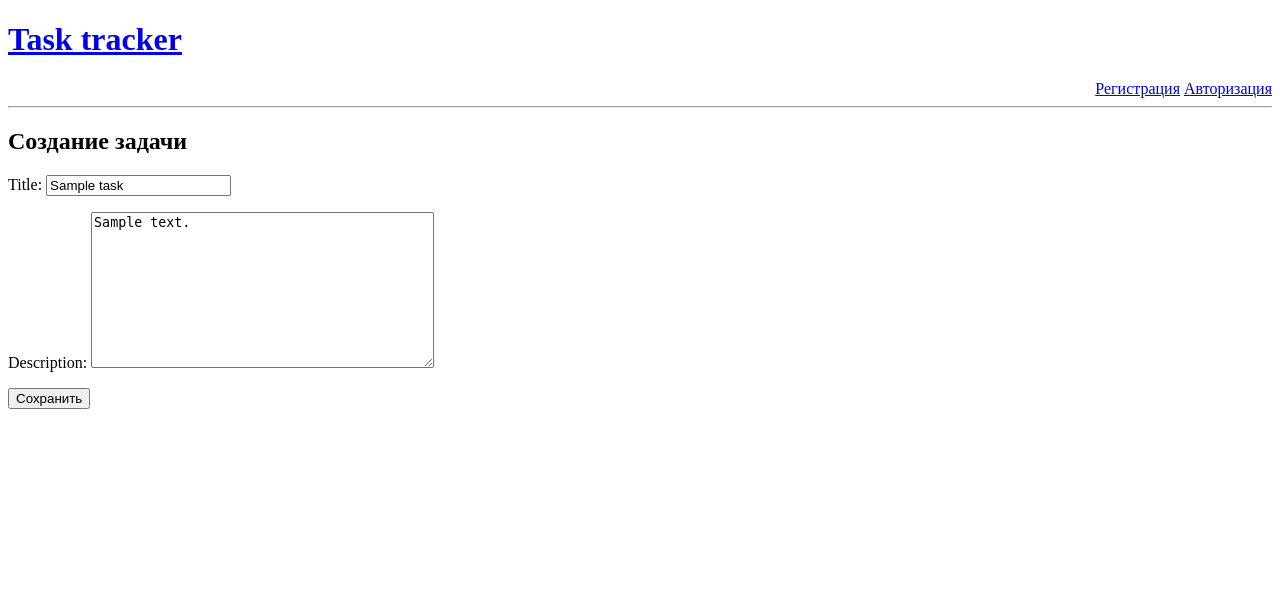
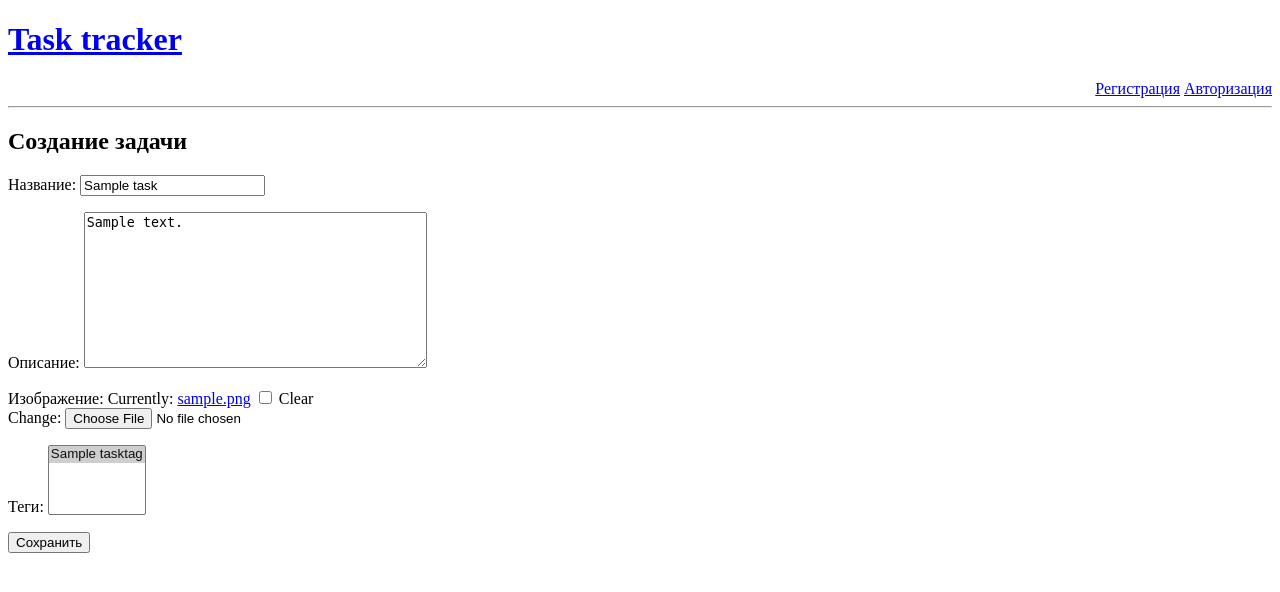
Before and after one commit to khisazaliya/Calendar, a Django app: page /tasks/1 in a window 1280 px wide. Shown: the top 592 px of the page. Run offline with Django 4.2, Linux system fonts and the light colour scheme; tables that the repository leaves empty hold one stand-in row (values such as "Sample post").

Commit message:
Add tags form

```diff
--- a/tracker/urls.py
+++ b/tracker/urls.py
@@ -13,10 +13,15 @@ Including another URLconf
     1. Import the include() function: from django.urls import include, path
     2. Add a URL to urlpatterns:  path('blog/', include('blog.urls'))
 """
+from django.conf import settings
 from django.contrib import admin
+from django.conf.urls.static import static
 from django.urls import path, include
 
 urlpatterns = [
     path("", include("web.urls")),
     path("admin/", admin.site.urls),
 ]
+
+if settings.DEBUG:
+    urlpatterns += static(settings.MEDIA_URL, document_root=settings.MEDIA_ROOT)
--- a/web/forms.py
+++ b/web/forms.py
@@ -1,7 +1,7 @@
 from django import forms
 from django.contrib.auth import get_user_model
 
-from web.models import Task
+from web.models import Task, TaskTag
 
 User = get_user_model()
 
@@ -27,9 +27,21 @@ class AuthForm(forms.Form):
 
 class TaskForm(forms.ModelForm):
 
-    def save(self, commit=True):
+    def save(self, commit = True):
         self.instance.user = self.initial['user']
         return super().save(commit)
+
     class Meta:
         model = Task
-        fields = ('title', 'description')
+        fields = ('title', 'description', "image", "tags")
+
+
+class TaskTagForm(forms.ModelForm):
+
+    def save(self, commit = True):
+        self.instance.user = self.initial['user']
+        return super().save(commit)
+
+    class Meta:
+        model = TaskTag
+        fields = ('title', )
--- a/web/models.py
+++ b/web/models.py
@@ -5,13 +5,16 @@ User = get_user_model()
 
 
 class TaskTag(models.Model):
-    title = models.CharField(max_length=256)
-    user = models.ForeignKey(User, on_delete = models.CASCADE)
+    title = models.CharField(max_length=256, verbose_name='Название')
+    user = models.ForeignKey(User, on_delete = models.CASCADE, verbose_name='Пользователь')
+
+    def __str__(self):
+        return self.title
 
 
 class Task(models.Model):
-    title = models.CharField(max_length=256)
-    description = models.TextField()
-    user = models.ForeignKey(User, on_delete=models.CASCADE)
-    tags = models.ManyToManyField(TaskTag)
-    image = models.ImageField(upload_to='tasks/', null=True, blank=True)
+    title = models.CharField(max_length=256, verbose_name = 'Название')
+    description = models.TextField(verbose_name = 'Описание')
+    user = models.ForeignKey(User, on_delete=models.CASCADE, verbose_name = 'Пользователь')
+    tags = models.ManyToManyField(TaskTag, verbose_name = 'Теги')
+    image = models.ImageField(upload_to='tasks/', null=True, blank=True, verbose_name = 'Изображение')
--- a/web/templates/web/base.html
+++ b/web/templates/web/base.html
@@ -14,6 +14,7 @@
         {% else %}
             <a href="{% url 'main' %}">Задачи</a>
             <a href="{% url 'tasks_add' %}">Создать задачу</a>
+            <a href="{% url 'tags' %}">Теги</a>
             <div style="text-align: right">
                 {% if not user.is_anonymous %}
                     Вы авторизованы как <b>{{ user.username }}</b>
--- a/web/templates/web/task_form.html
+++ b/web/templates/web/task_form.html
@@ -1,7 +1,7 @@
 {% extends 'web/base.html' %}
 {% block content %}
     <h2>Создание задачи</h2>
-        <form action="" method="post">
+        <form action="" method="post" enctype="multipart/form-data">
             {% csrf_token %}
             {{ form.as_p }}
             <button>Сохранить</button>
--- a/web/urls.py
+++ b/web/urls.py
@@ -1,6 +1,6 @@
 from django.urls import path
 
-from web.views import main_view, registration_view, auth_view, logout_view, task_edit_view
+from web.views import main_view, registration_view, auth_view, logout_view, task_edit_view, tags_view, tags_delete_view
 
 urlpatterns = [
     path("", main_view, name = "main"),
@@ -8,5 +8,7 @@ urlpatterns = [
     path("auth/", auth_view, name = "auth"),
     path("logout/", logout_view, name = "logout"),
     path("tasks/add/", task_edit_view, name = "tasks_add"),
-    path("tasks/<int:id>", task_edit_view, name = "tasks_edit")
+    path("tasks/<int:id>", task_edit_view, name = "tasks_edit"),
+    path("tags", tags_view, name = "tags"),
+    path("tags/<int:id>/delete/", tags_delete_view, name = "tags_delete"),
 ]
--- a/web/views.py
+++ b/web/views.py
@@ -2,8 +2,8 @@ from django.contrib.auth import get_user_model, authenticate, login, logout
 from django.shortcuts import render, redirect
 from django.http import HttpResponse
 
-from web.forms import RegistrationForm, AuthForm, TaskForm
-from web.models import Task
+from web.forms import RegistrationForm, AuthForm, TaskForm, TaskTagForm
+from web.models import Task, TaskTag
 
 User = get_user_model()
 
@@ -58,8 +58,25 @@ def task_edit_view(request, id=None):
         task = Task.objects.get(id=id)
     form = TaskForm(instance=task)
     if request.method == 'POST':
-        form = TaskForm(data=request.POST, initial={"user": request.user})
+        form = TaskForm(data=request.POST, files=request.FILES, initial={"user": request.user})
         if form.is_valid():
             form.save()
             return redirect("main")
     return render(request, "web/task_form.html", {"form": form})
+
+
+def tags_view(request):
+    tags = TaskTag.objects.all()
+    form = TaskTagForm()
+    if request.method == 'POST':
+        form = TaskTagForm(data = request.POST,  initial = {"user": request.user})
+        if form.is_valid():
+            form.save()
+            return redirect("tags")
+    return render(request, "web/tags.html", {"tags": tags, "form": form})
+
+
+def tags_delete_view(request, id):
+    tag = TaskTag.objects.get(id=id)
+    tag.delete()
+    return redirect('tags')
```
Also changed, not shown: tracker/settings.py (+3 -6 lines), web/templates/web/tags.html (added, +20 -0 lines).
